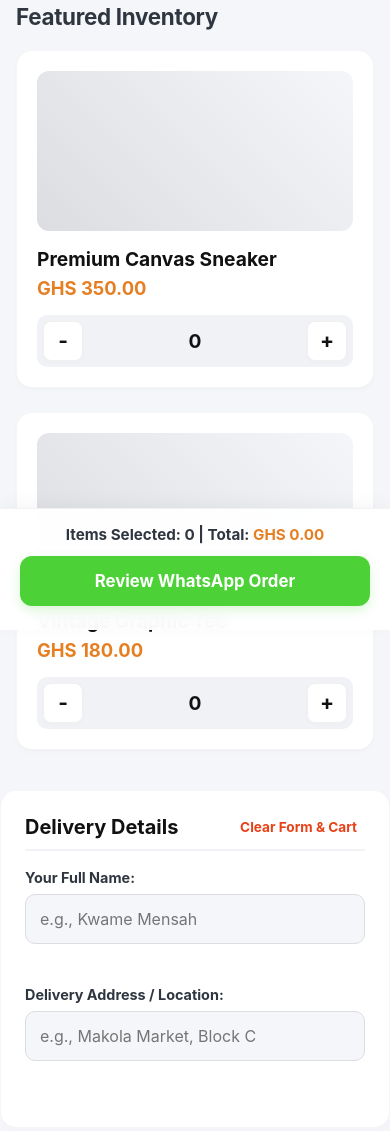
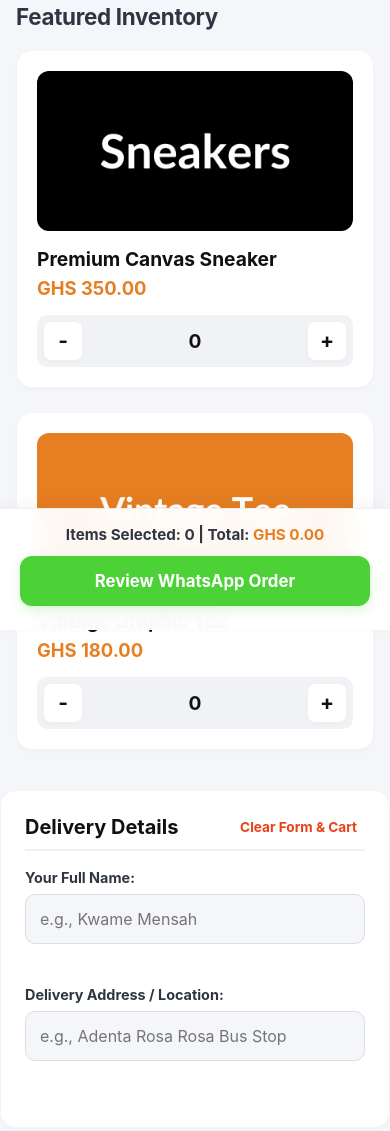
Before and after one commit to Francisgbevu/ucp-store, a plain HTML site: page index.html in a window 390 px wide. Shown: the part 214-1345 px from the top of the page. Drawn offline with Linux system fonts and the light colour scheme.

Commit message:
style: implement responsive product image cards and link local placeholder assets

```diff
--- a/index.html
+++ b/index.html
@@ -12,11 +12,14 @@
         <p>Direct vendor dispatch. Localized WhatsApp checkout automation.</p>
     </header>
 
-        <main>
+    <main>
         <h2>Featured Inventory</h2>
         <div id="product-grid" class="product-grid">
+
             <div class="product-card" data-id="sneaker" data-price="350.00" data-name="Premium Canvas Sneaker">
-                <div class="product-image-placeholder"></div>
+                <div class="product-image-placeholder">
+                    <img src="assets/sneaker.png" alt="Premium Canvas Sneaker">
+                </div>
                 <h3>Premium Canvas Sneaker</h3>
                 <p class="price">GHS 350.00</p>
 
@@ -28,7 +31,9 @@
             </div>
 
             <div class="product-card" data-id="tee" data-price="180.00" data-name="Vintage Graphic Tee">
-                <div class="product-image-placeholder"></div>
+                <div class="product-image-placeholder">
+                    <img src="assets/tee.png" alt="Vintage Graphic Tee">
+                </div>
                 <h3>Vintage Graphic Tee</h3>
                 <p class="price">GHS 180.00</p>
 
@@ -38,19 +43,11 @@
                     <button class="qty-btn plus-btn">+</button>
                 </div>
             </div>
+
         </div>
     </main>
 
-
-    <div class="checkout-bar">
-        <div class="cart-summary">
-            Items Selected: <span id="cart-count">0</span> |
-            Total: <span id="cart-total">GHS 0.00</span>
-        </div>
-        <button id="checkout-btn" class="checkout-btn">Review WhatsApp Order</button>
-    </div>
-        <!-- 📋 NEW USER CHECKOUT DETAILS FORM -->
-        <section class="checkout-form-section">
+    <section class="checkout-form-section">
         <div class="form-header-row">
             <h3>Delivery Details</h3>
             <button type="button" id="clear-cart-btn" class="clear-btn">Clear Form & Cart</button>
@@ -63,12 +60,18 @@
         </div>
         <div class="form-group">
             <label for="customer-address">Delivery Address / Location:</label>
-            <input type="text" id="customer-address" placeholder="e.g., Makola Market, Block C" autocomplete="off">
+            <input type="text" id="customer-address" placeholder="e.g., Adenta Rosa Rosa Bus Stop" autocomplete="off">
             <span class="error-msg" id="address-error"></span>
         </div>
     </section>
 
-
+    <div class="checkout-bar">
+        <div class="cart-summary">
+            Items Selected: <span id="cart-count">0</span> |
+            Total: <span id="cart-total">GHS 0.00</span>
+        </div>
+        <button id="checkout-btn" class="checkout-btn">Review WhatsApp Order</button>
+    </div>
 
     <script src="app.js"></script>
 </body>
--- a/style.css
+++ b/style.css
@@ -292,3 +292,16 @@ h2 {
 .clear-btn:active {
     background: rgba(232, 65, 24, 0.08);
 }
+
+/* 🖼️ RESPONSIVE PRODUCT IMAGE CONTROLLER */
+.product-image-placeholder img {
+    width: 100%;
+    height: 100%;
+    object-fit: cover; /* Crops instead of stretching the image */
+    transition: transform 0.3s ease;
+}
+
+/* Subtle zoom effect when the card is tapped/hovered */
+.product-card:active.product-image-placeholder img {
+    transform: scale(1.05);
+}
```
Also changed, not shown: assets/sneaker.png (added), assets/tee.png (added).
